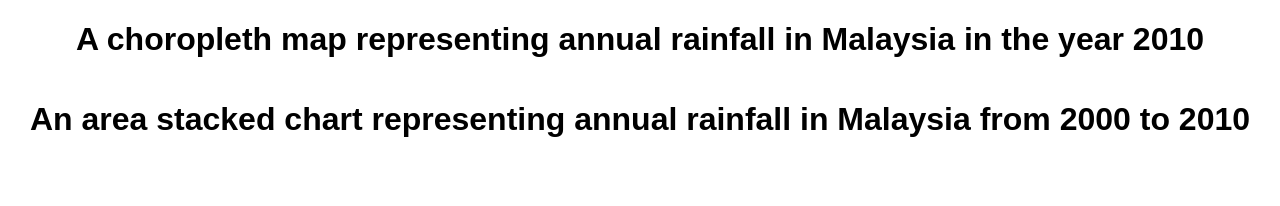
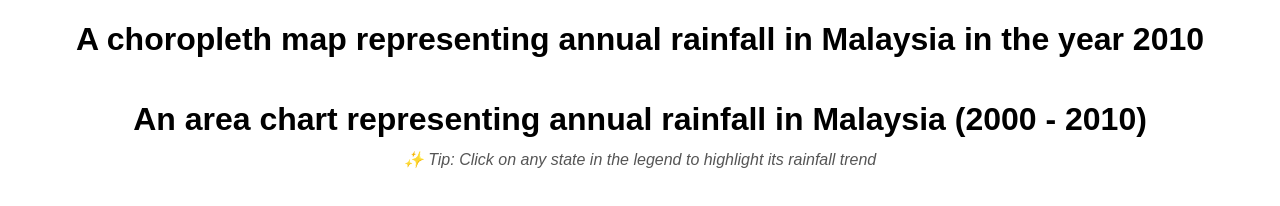
Before and after one commit to xrickenx/FIT3179_A2, a plain HTML site: page index.html in a window 1280 px wide. Drawn offline with Linux system fonts and the light colour scheme; a script that the page names is missing.

Commit message:
Update index.html

```diff
--- a/index.html
+++ b/index.html
@@ -1,36 +1,44 @@
 <!DOCTYPE html>
 <html lang="en">
     <head>
-<meta charset="UTF-8">
-<meta http-equiv="X-UA-Compatible" content="IE=edge">
-<meta name="viewport" content="width=device-width, initial-scale=1.0">
+        <meta charset="UTF-8" />
+        <meta http-equiv="X-UA-Compatible" content="IE=edge" />
+        <meta name="viewport" content="width=device-width, initial-scale=1.0" />
         <script src="https://cdn.jsdelivr.net/npm/vega@5.20.2"></script>
         <script src="https://cdn.jsdelivr.net/npm/vega-lite@5.1.0"></script>
         <script src="https://cdn.jsdelivr.net/npm/vega-embed@6.17.0"></script>
         <script src="vega_lite_vis.js"></script>
         <title>Annual rainfall in Malaysia in 2010 by state</title>
-
-<!-- Centering the h1 element -->
         <style>
-  h1 {
+            h1,
+            p {
                 text-align: center;
                 font-family: Arial, sans-serif;
             }
 
-  /* Optionally, you can center the entire map container */
             .chart {
                 display: flex;
                 justify-content: center;
             }
+
+            .hint {
+                font-size: 16px;
+                color: #555;
+                margin-top: -10px;
+                font-style: italic;
+            }
         </style>
-
     </head>
     <body>
         <h1>A choropleth map representing annual rainfall in Malaysia in the year 2010</h1>
-<div id="map_chart" class="chart">
+        <div class="chart-container">
+            <div style="width: 100%" id="map_chart" class="chart"></div>
         </div>
-<h1>An area stacked chart representing annual rainfall in Malaysia from 2000 to 2010</h1>
-<div id="area_chart" class="chart">
+
+        <h1>An area chart representing annual rainfall in Malaysia (2000 - 2010)</h1>
+        <p class="hint">✨ Tip: Click on any state in the legend to highlight its rainfall trend</p>
+        <div class="chart-container">
+            <div style="width: 100%" id="area_chart" class="chart"></div>
         </div>
     </body>
 </html>
```
Lines whose indentation alone changed are shown as unchanged.
